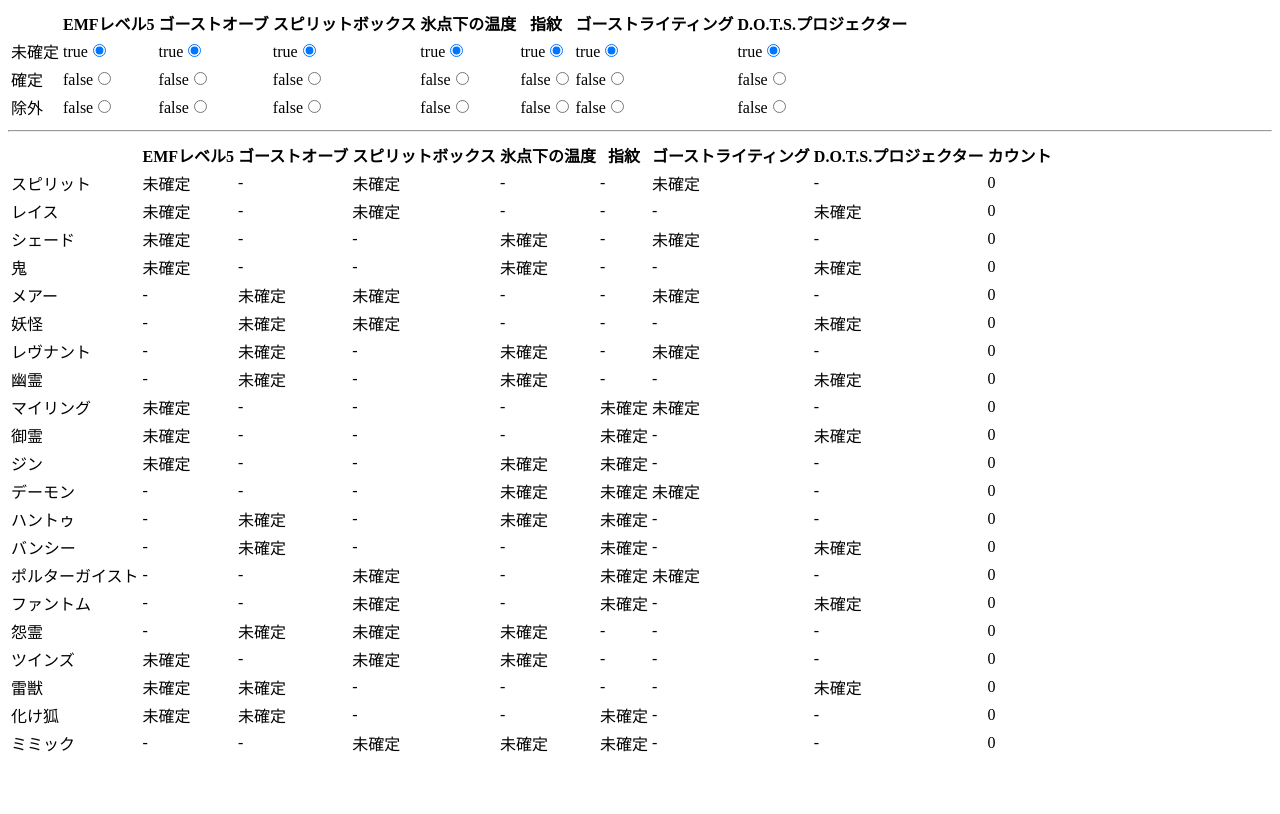
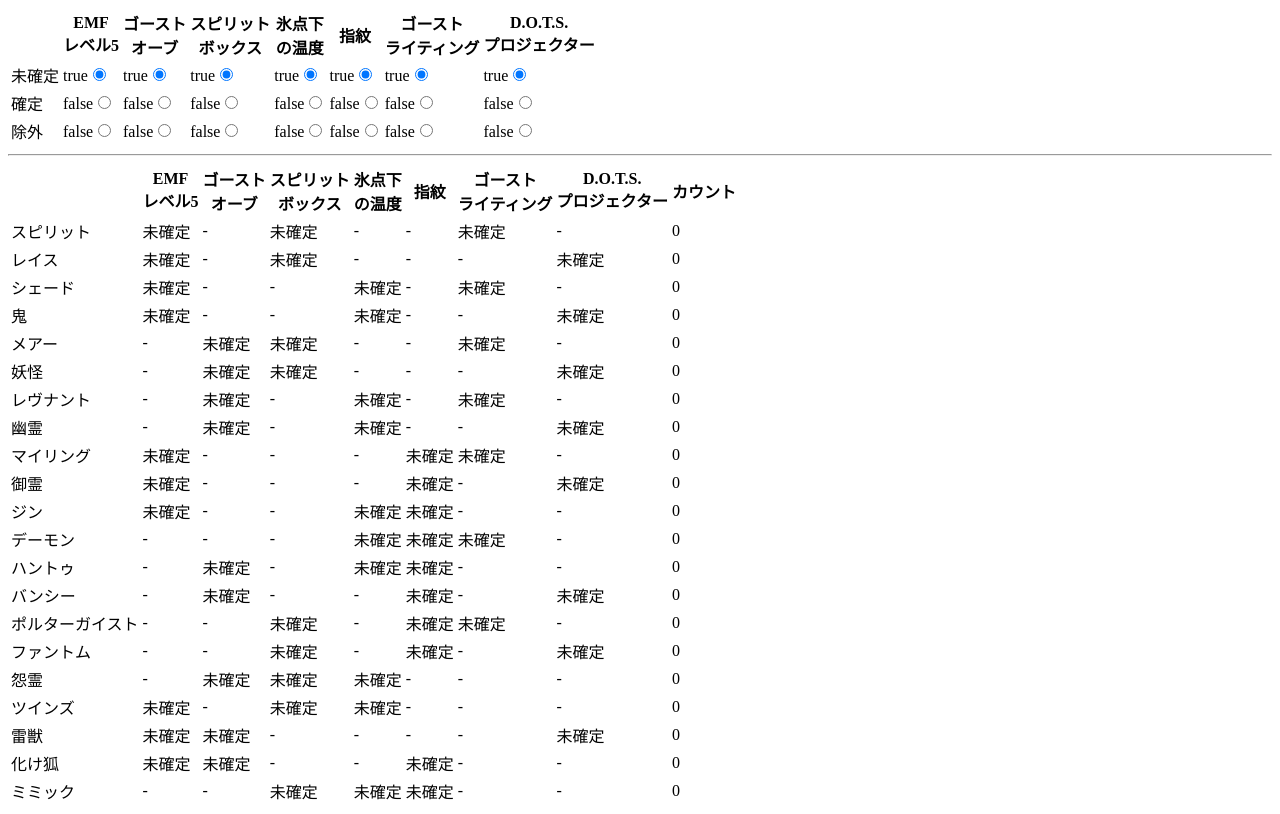
Before and after one commit to naoki-funawatari/phasmophobia, a React (Create React App) app: page / in a window 1280 px wide. Built offline with nearby package versions, Linux system fonts and the light colour scheme.

Commit message:
feat: アイテム名を改行。

```diff
--- a/src/database/items.json
+++ b/src/database/items.json
@@ -1,19 +1,19 @@
 [
   {
     "id": 0,
-    "name": "EMFレベル5"
+    "name": "EMF\nレベル5"
   },
   {
     "id": 1,
-    "name": "ゴーストオーブ"
+    "name": "ゴースト\nオーブ"
   },
   {
     "id": 2,
-    "name": "スピリットボックス"
+    "name": "スピリット\nボックス"
   },
   {
     "id": 3,
-    "name": "氷点下の温度"
+    "name": "氷点下\nの温度"
   },
   {
     "id": 4,
@@ -21,10 +21,10 @@
   },
   {
     "id": 5,
-    "name": "ゴーストライティング"
+    "name": "ゴースト\nライティング"
   },
   {
     "id": 6,
-    "name": "D.O.T.S.プロジェクター"
+    "name": "D.O.T.S.\nプロジェクター"
   }
 ]
--- a/src/features/details/Details.tsx
+++ b/src/features/details/Details.tsx
@@ -12,7 +12,9 @@ export default function Details() {
           <tr>
             <th></th>
             {items.map(item => (
-              <th key={`ghost-table-header-${item.id}`}>{item.name}</th>
+              <th key={`ghost-table-header-${item.id}`}>
+                <div style={{ whiteSpace: "pre" }}>{item.name}</div>
+              </th>
             ))}
             <th>カウント</th>
           </tr>
--- a/src/features/selection/Selection.tsx
+++ b/src/features/selection/Selection.tsx
@@ -12,7 +12,9 @@ export default function Selection() {
           <tr>
             <th></th>
             {items.map(item => (
-              <th key={`evidence-table-header-${item.id}`}>{item.name}</th>
+              <th key={`evidence-table-header-${item.id}`}>
+                <div style={{ whiteSpace: "pre" }}>{item.name}</div>
+              </th>
             ))}
           </tr>
         </thead>
```
